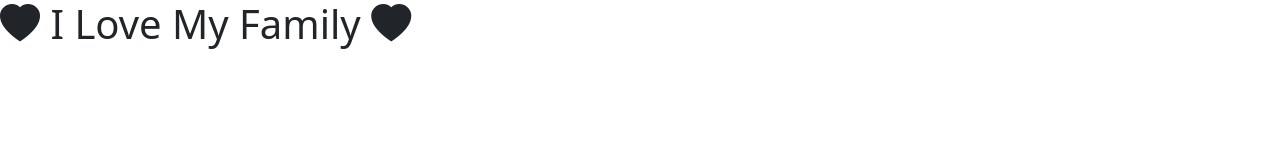
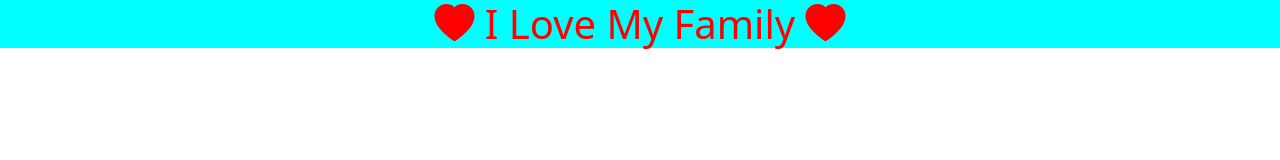
Before and after one commit to SAHOO662/Sample_Project, a website: page index.html in a window 1280 px wide. Drawn offline with nearby package versions, Linux system fonts and the light colour scheme.

Commit message:
Update index.html

```diff
--- a/index.html
+++ b/index.html
@@ -12,7 +12,7 @@
     <link rel="stylesheet" href="https://cdn.jsdelivr.net/npm/bootstrap-icons@1.9.1/font/bootstrap-icons.css">
 </head>
 <body>
-    <h1><i class="bi bi-heart-fill"></i> I Love My Family <i class="bi bi-heart-fill"></i></h1>
+    <h1 style="text-align: center;background-color:aqua; color: red;"><i class="bi bi-heart-fill"></i> I Love My Family <i class="bi bi-heart-fill"></i></h1>
 
 </body>
 </html>
```
